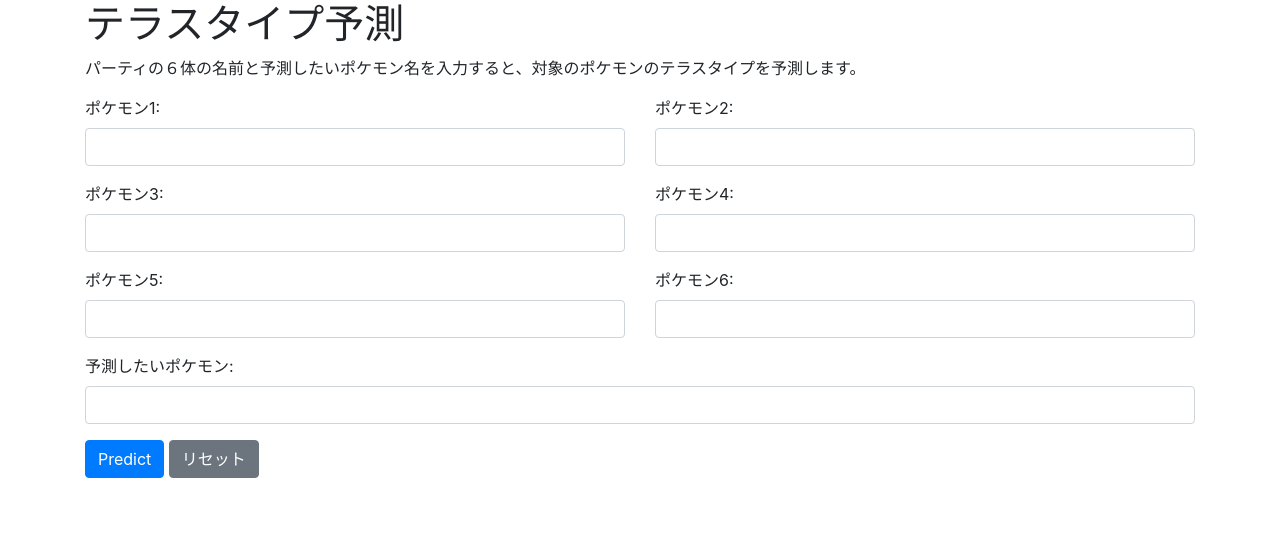
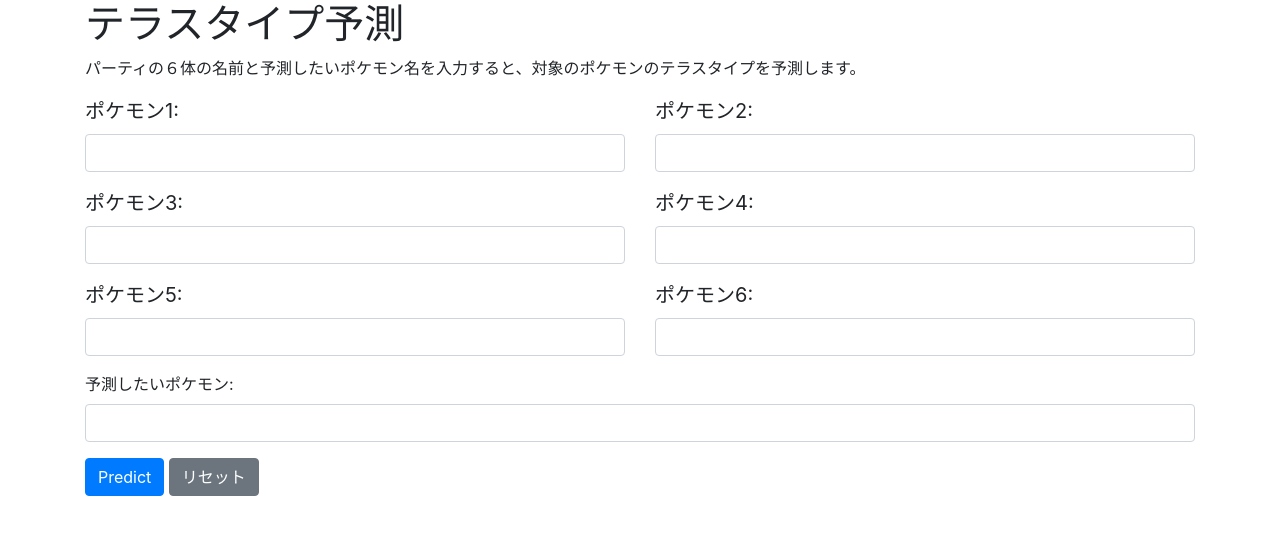
Before and after one commit to harukirara/teratype_pre, a Flask app: page / in a window 1280 px wide. Shown: the top 535 px of the page. Run offline with Flask 2, Linux system fonts and the light colour scheme; parts of the project's set-up code (start-up, migrations or seed data) failed here and were passed over; some libraries are stand-ins or nearby versions.

Commit message:
Update index.html

```diff
--- a/templates/index.html
+++ b/templates/index.html
@@ -7,6 +7,10 @@
     <style>
         .result-item {
             font-size: 30px;
+        }
+        .col-md-6 {
+            font-size: 20px;
+            width: 200px;
         }
     </style>
 </head>
```
